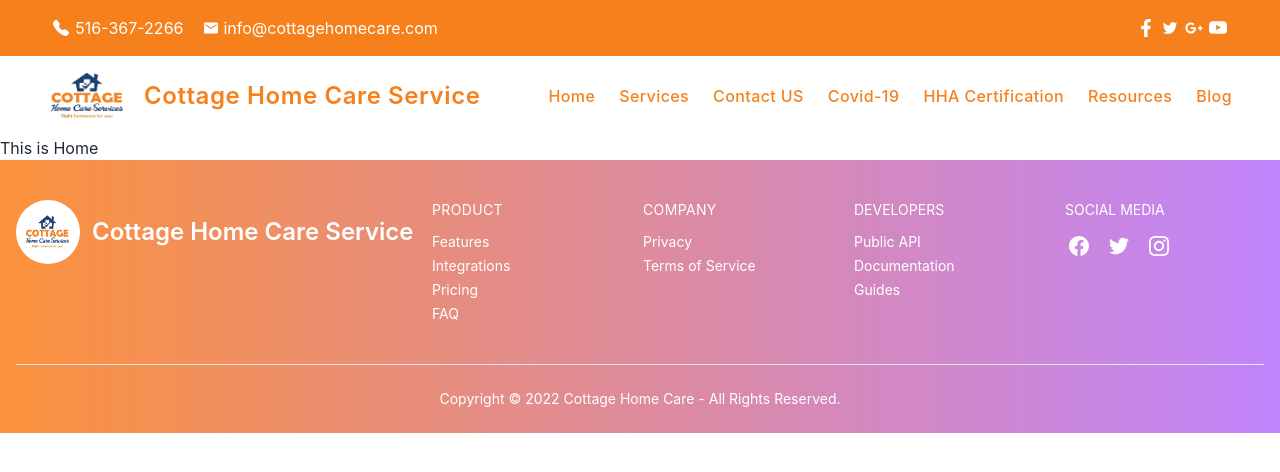
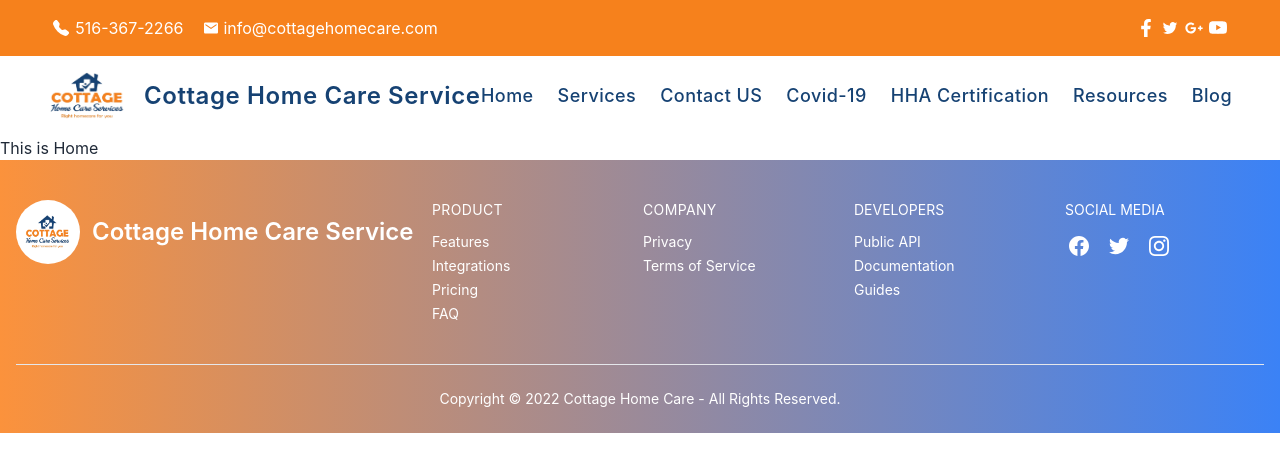
Before and after one commit to RakibHasanDev/care-guide-hmowork, a React (Create React App) app: page / in a window 1280 px wide. Shown: the top 472 px of the page. Built offline with nearby package versions, Linux system fonts and the light colour scheme.

Commit message:
added all file

```diff
--- a/package.json
+++ b/package.json
@@ -8,6 +8,7 @@
     "@testing-library/user-event": "^13.5.0",
     "aos": "^2.3.4",
     "daisyui": "^2.50.1",
+    "firebase": "^9.17.1",
     "react": "^18.2.0",
     "react-dom": "^18.2.0",
     "react-icons": "^4.7.1",
--- a/src/Pages/Footer/Footer.js
+++ b/src/Pages/Footer/Footer.js
@@ -4,7 +4,7 @@
 
 const Footer = () => {
 	return (
-		<footer className=" bg-gradient-to-r from-orange-400 to-purple-400  px-4 bg- divide-y  text-white">
+		<footer className=" bg-gradient-to-r from-orange-400 to-blue-500  px-4 bg- divide-y  text-white">
 			<div className="container flex flex-col justify-between py-10 mx-auto space-y-8 lg:flex-row lg:space-y-0">
 				<div className="lg:w-1/3">
 					<a rel="noopener noreferrer" href="#" className="flex justify-center space-x-3 lg:justify-start">
--- a/src/Pages/NavBar/NavBar.js
+++ b/src/Pages/NavBar/NavBar.js
@@ -10,10 +10,12 @@
 
     const [isMenuOpen, setIsMenuOpen] = useState(false);
 
+    // top-0 z-50
 
+    // #164273
 
     return (
-        <div className=" sticky top-0 z-50 py-1">
+        <div className=" sticky  py-1">
             <div className="px-4 py-2 mx-auto w-[95%]">
                 <div className="relative flex items-center justify-between">
                     <NavLink
@@ -23,7 +25,7 @@
                         className="inline-flex items-center"
                     >
                         <img src={navLogo} className='w-[80px] h-14' alt="" />
-                        <span className="ml-4 text-lg md:text-2xl font-semibold tracking-wide text-[#F6811C] transition-colors duration-200  hover:text-teal-accent-400 hover:text-blue-900">
+                        <span className="ml-4 text-lg md:text-2xl font-semibold tracking-wide text-[#164273] transition-colors duration-200  hover:text-teal-accent-400 hover:text-blue-900">
                             Cottage Home Care Service
                         </span>
                     </NavLink>
@@ -34,7 +36,7 @@
                                 to='/home'
                                 aria-label="Home"
                                 title="Home"
-                                className="font-medium tracking-wide text-[#F6811C] transition-colors duration-200 hover:text-teal-accent-400 hover:text-blue-900"
+                                className="font-medium  text-lg  tracking-wide text-[#164273] transition-colors duration-200 hover:text-teal-accent-400 hover:text-blue-900"
                             >
                                 Home
                             </NavLink>
@@ -44,7 +46,7 @@
                                 to='/services'
                                 aria-label="services"
                                 title="services"
-                                className="font-medium tracking-wide text-[#F6811C] transition-colors duration-200 hover:text-teal-accent-400 hover:text-blue-900"
+                                className="font-medium text-lg  tracking-wide text-[#164273] transition-colors duration-200 hover:text-teal-accent-400 hover:text-blue-900"
                             >
                                 Services
                             </NavLink>
@@ -56,7 +58,7 @@
                                 to='/contacts'
                                 aria-label="Blog"
                                 title="Blog"
-                                className="font-medium tracking-wide text-[#F6811C] transition-colors duration-200 hover:text-teal-accent-400 hover:text-blue-900"
+                                className="font-medium text-lg  tracking-wide text-[#164273] transition-colors duration-200 hover:text-teal-accent-400 hover:text-blue-900"
                             >
                                 Contact US
                             </NavLink>
@@ -67,7 +69,7 @@
                                 to='/covid'
                                 aria-label="Blog"
                                 title="Blog"
-                                className="font-medium tracking-wide text-[#F6811C] transition-colors duration-200 hover:text-teal-accent-400 hover:text-blue-900"
+                                className="font-medium  text-lg tracking-wide text-[#164273] transition-colors duration-200 hover:text-teal-accent-400 hover:text-blue-900"
                             >
                                 Covid-19
                             </NavLink>
@@ -78,7 +80,7 @@
                                 to='/hhaCertification'
                                 aria-label="Blog"
                                 title="Blog"
-                                className="font-medium tracking-wide text-[#F6811C] transition-colors duration-200 hover:text-teal-accent-400 hover:text-blue-900"
+                                className="font-medium  text-lg tracking-wide text-[#164273] transition-colors duration-200 hover:text-teal-accent-400 hover:text-blue-900"
                             >
                                 HHA Certification
                             </NavLink>
@@ -88,7 +90,7 @@
                                 to='/resources'
                                 aria-label="Blog"
                                 title="Blog"
-                                className="font-medium tracking-wide text-[#F6811C] transition-colors duration-200 hover:text-teal-accent-400 hover:text-blue-900"
+                                className="font-medium text-lg  tracking-wide text-[#164273] transition-colors duration-200 hover:text-teal-accent-400 hover:text-blue-900"
                             >
                                 Resources
                             </NavLink>
@@ -98,7 +100,7 @@
                                 to='/blog'
                                 aria-label="Blog"
                                 title="Blog"
-                                className="font-medium tracking-wide text-[#F6811C] transition-colors duration-200 hover:text-teal-accent-400 hover:text-blue-900"
+                                className="font-medium text-lg  tracking-wide text-[#164273] transition-colors duration-200 hover:text-teal-accent-400 hover:text-blue-900"
                             >
                                 Blog
                             </NavLink>
@@ -144,7 +146,7 @@
                                                 className="inline-flex items-center"
                                             >
                                                 <img src={navLogo} className='w-12' alt="" />
-                                                <span className="ml-2 text-md  tracking-wide text-[#F6811C] hover:text-blue-900">
+                                                <span className="ml-2 text-md  tracking-wide text-[#164273] hover:text-blue-900">
                                                     Cottage Home Care Service
                                                 </span>
                                             </NavLink>
@@ -177,7 +179,7 @@
                                                     to='/home'
                                                     aria-label="Home"
                                                     title="Home"
-                                                    className="font-medium tracking-wide text-[#F6811C] transition-colors duration-200 hover:text-teal-accent-400 hover:text-blue-900"
+                                                    className="font-medium tracking-wide text-[#164273] transition-colors duration-200 hover:text-teal-accent-400 hover:text-blue-900"
                                                 >
                                                     Home
                                                 </NavLink>
@@ -187,7 +189,7 @@
                                                     to='/services'
                                                     aria-label="services"
                                                     title="services"
-                                                    className="font-medium tracking-wide text-[#F6811C] transition-colors duration-200 hover:text-teal-accent-400 hover:text-blue-900"
+                                                    className="font-medium tracking-wide text-[#164273] transition-colors duration-200 hover:text-teal-accent-400 hover:text-blue-900"
                                                 >
                                                     Services
                                                 </NavLink>
@@ -199,7 +201,7 @@
                                                     to='/contacts'
                                                     aria-label="Blog"
                                                     title="Blog"
-                                                    className="font-medium tracking-wide text-[#F6811C] transition-colors duration-200 hover:text-teal-accent-400 hover:text-blue-900"
+                                                    className="font-medium tracking-wide text-[#164273] transition-colors duration-200 hover:text-teal-accent-400 hover:text-blue-900"
                                                 >
                                                     Contact US
                                                 </NavLink>
@@ -210,7 +212,7 @@
                                                     to='/covid'
                                                     aria-label="Blog"
                                                     title="Blog"
-                                                    className="font-medium tracking-wide text-[#F6811C] transition-colors duration-200 hover:text-teal-accent-400 hover:text-blue-900"
+                                                    className="font-medium tracking-wide text-[#164273] transition-colors duration-200 hover:text-teal-accent-400 hover:text-blue-900"
                                                 >
                                                     Covid-19
                                                 </NavLink>
@@ -221,7 +223,7 @@
                                                     to='/hhaCertification'
                                                     aria-label="Blog"
                                                     title="Blog"
-                                                    className="font-medium tracking-wide text-[#F6811C] transition-colors duration-200 hover:text-teal-accent-400 hover:text-blue-900"
+                                                    className="font-medium tracking-wide text-[#164273] transition-colors duration-200 hover:text-teal-accent-400 hover:text-blue-900"
                                                 >
                                                     HHA Certification
                                                 </NavLink>
@@ -231,7 +233,7 @@
                                                     to='/resources'
                                                     aria-label="Blog"
                                                     title="Blog"
-                                                    className="font-medium tracking-wide text-[#F6811C] transition-colors duration-200 hover:text-teal-accent-400 hover:text-blue-900"
+                                                    className="font-medium tracking-wide text-[#164273] transition-colors duration-200 hover:text-teal-accent-400 hover:text-blue-900"
                                                 >
                                                     Resources
                                                 </NavLink>
@@ -241,7 +243,7 @@
                                                     to='/blog'
                                                     aria-label="Blog"
                                                     title="Blog"
-                                                    className="font-medium tracking-wide text-[#F6811C] transition-colors duration-200 hover:text-teal-accent-400 hover:text-blue-900"
+                                                    className="font-medium tracking-wide text-[#164273] transition-colors duration-200 hover:text-teal-accent-400 hover:text-blue-900"
                                                 >
                                                     Blog
                                                 </NavLink>
--- a/src/Pages/Services/ServiceCard.js
+++ b/src/Pages/Services/ServiceCard.js
@@ -7,7 +7,7 @@
     const {name, img, description} = service
     return (
         <div className='bg-hov2 '>
-            <div className=" bg-gradient-to-r from-orange-400 to-red-400 w-[95%] card-shadow lg:h-[32rem] h-[29rem] md:h-[31rem] mx-auto rounded-md  my-3 relative text-white" data-aos="zoom-in-up" data-aos-duration='1000' >
+            <div className=" bg-gradient-to-r from-orange-400 to-blue-400 w-[95%] card-shadow lg:h-[32rem] h-[29rem] md:h-[31rem] mx-auto rounded-md  my-3 relative text-white" data-aos="zoom-in-up" data-aos-duration='1000'  >
 
                 <div className='p-5 transition-transform duration-500 transform ease-in-out hover:scale-105'>
                     <img className=" rounded-lg h-56 lg:h-72 w-full" src={img} alt="" />
```
Also changed, not shown: public/contacts.json (+4 -4 lines), src/App.js (+8 -0 lines), src/Pages/Contacts/ContactCard.js (+43 -9 lines), src/Pages/Contacts/Contacts.js (+10 -2 lines), src/Pages/Services/Services.js (+8 -8 lines), firebase.json (added), 2 other files (tests, documents, lock files or other folders).
